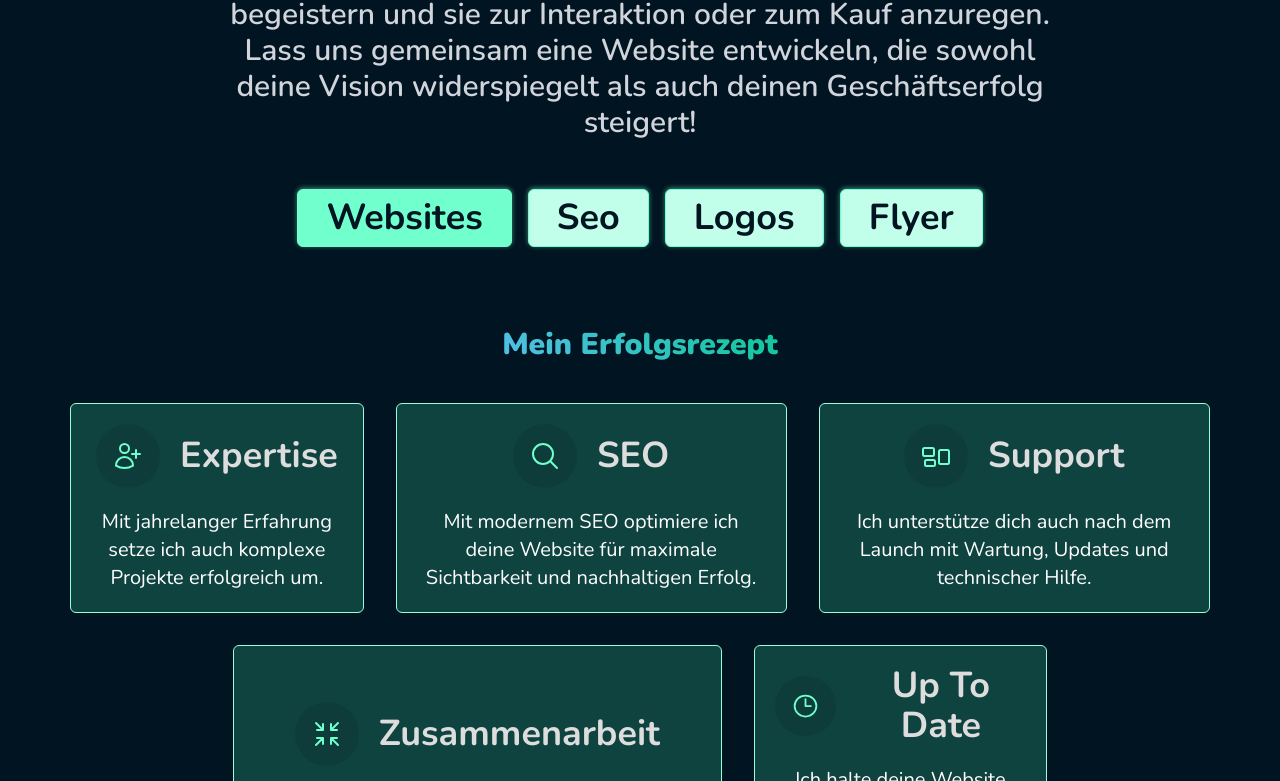
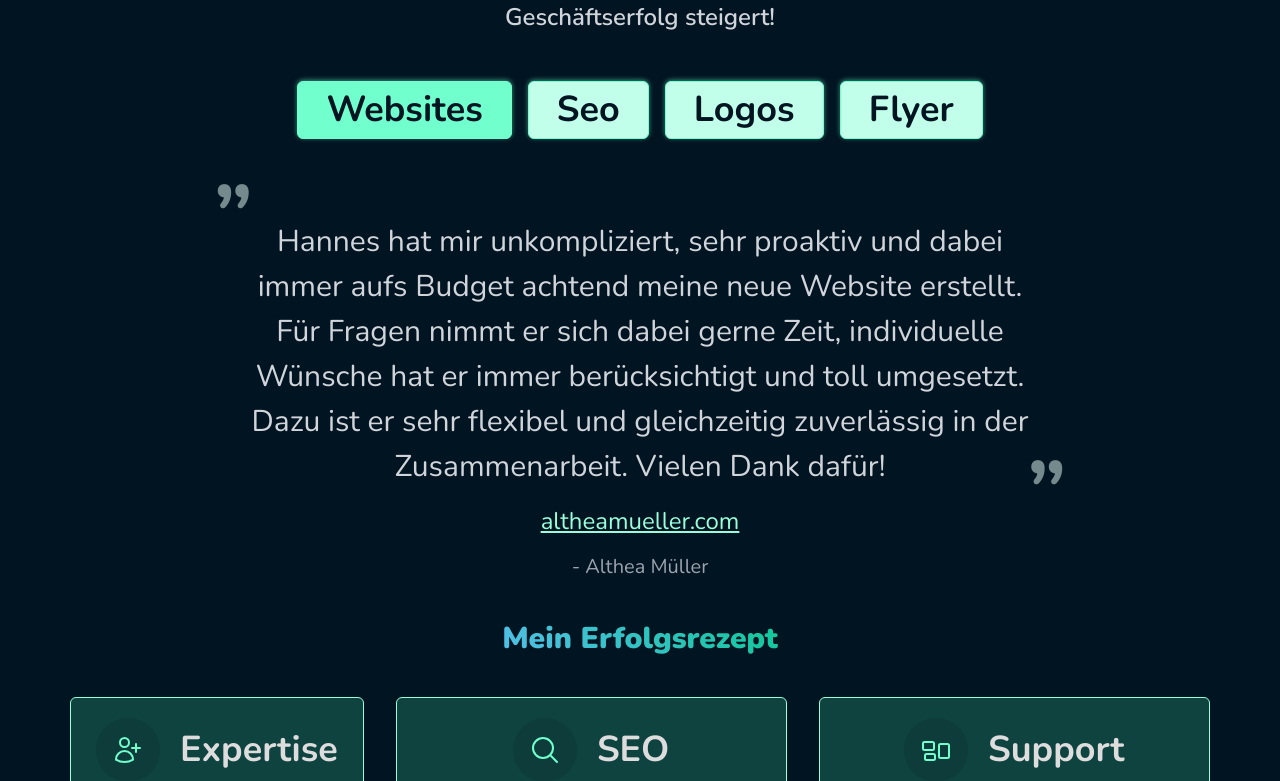
Before and after one commit to Hannes30/Honspage_4.0, a SvelteKit app: page / in a window 1280 px wide. Shown: the part 2239-3020 px from the top of the page. Built offline with nearby package versions, Linux system fonts and the light colour scheme.

Commit message:
feat: quote(single)

```diff
--- a/src/lib/components/MyOffersSection.svelte
+++ b/src/lib/components/MyOffersSection.svelte
@@ -86,7 +86,7 @@
     </h2>
     <div
       bind:this={textContainer}
-      class="text-center md:text-3xl text-xl font-semibold text-gray-300 mt-3 idoText"
+      class="text-center md:text-2xl text-xl font-semibold text-gray-300 mt-3 idoText"
       style="height: {fixedHeight}; overflow: hidden;"
     >
       {offers[activeOffer].text}
--- /dev/null
+++ b/src/lib/components/quote.svelte
@@ -0,0 +1,48 @@
+<script>
+  export let quote
+</script>
+
+<div class="flex flex-col justify-center items-center w-full mb-10">
+  <div
+    class="flex flex-col justify-center items-center md:w-2/3 text-center gap-4"
+  >
+    <div class="relative">
+      <span
+        class="md:text-3xl text-lg md:leading-loose text-gray-300 quoteMarker"
+      >
+        {quote.text}
+      </span>
+    </div>
+    <a href={quote.site} class="underline md:text-2xl text-lg text-primary-300">
+      {quote.site}</a
+    >
+    <span class="text-gray-400 md:text-xl text-base"> - {quote.author}</span>
+  </div>
+</div>
+
+<style>
+  .quoteMarker {
+    display: inline-block;
+    line-height: 1.5;
+    padding: 0 20px;
+  }
+
+  .quoteMarker::before,
+  .quoteMarker::after {
+    position: absolute;
+    color: #758a8c;
+    font-size: 90px;
+    font-weight: 700;
+    line-height: 0;
+  }
+
+  .quoteMarker::before {
+    content: '”';
+    left: 0px;
+  }
+
+  .quoteMarker::after {
+    content: '„';
+    right: 0px;
+  }
+</style>
--- /dev/null
+++ b/src/lib/components/quotes.svelte
@@ -0,0 +1,17 @@
+<script>
+  import Quote from './quote.svelte'
+
+  let quotes = [
+    {
+      author: 'Althea Müller',
+      text: 'Hannes hat mir unkompliziert, sehr proaktiv und dabei immer aufs Budget  achtend meine neue Website erstellt. Für Fragen nimmt er sich dabei  gerne Zeit, individuelle Wünsche hat er immer berücksichtigt und toll  umgesetzt. Dazu ist er sehr flexibel und gleichzeitig zuverlässig in der Zusammenarbeit. Vielen Dank dafür! ',
+      site: 'altheamueller.com',
+    },
+  ]
+</script>
+
+<div>
+  {#each quotes as quote}
+    <Quote {quote}></Quote>
+  {/each}
+</div>
--- a/src/routes/+page.svelte
+++ b/src/routes/+page.svelte
@@ -8,6 +8,7 @@
   import MyOffersSection from '../lib/components/MyOffersSection.svelte'
   import HowIdDoItSection from '../lib/components/HowIdDoItSection.svelte'
   import Career from '../lib/components/Career.svelte'
+  import Quotes from '../lib/components/quotes.svelte'
 </script>
 
 <svelte:head>
@@ -26,6 +27,7 @@
       <FirstCtaText></FirstCtaText>
       <CallToAction id="offerings"></CallToAction>
       <MyOffersSection></MyOffersSection>
+      <Quotes></Quotes>
       <HowIdDoItSection></HowIdDoItSection>
       <Career></Career>
 
```
